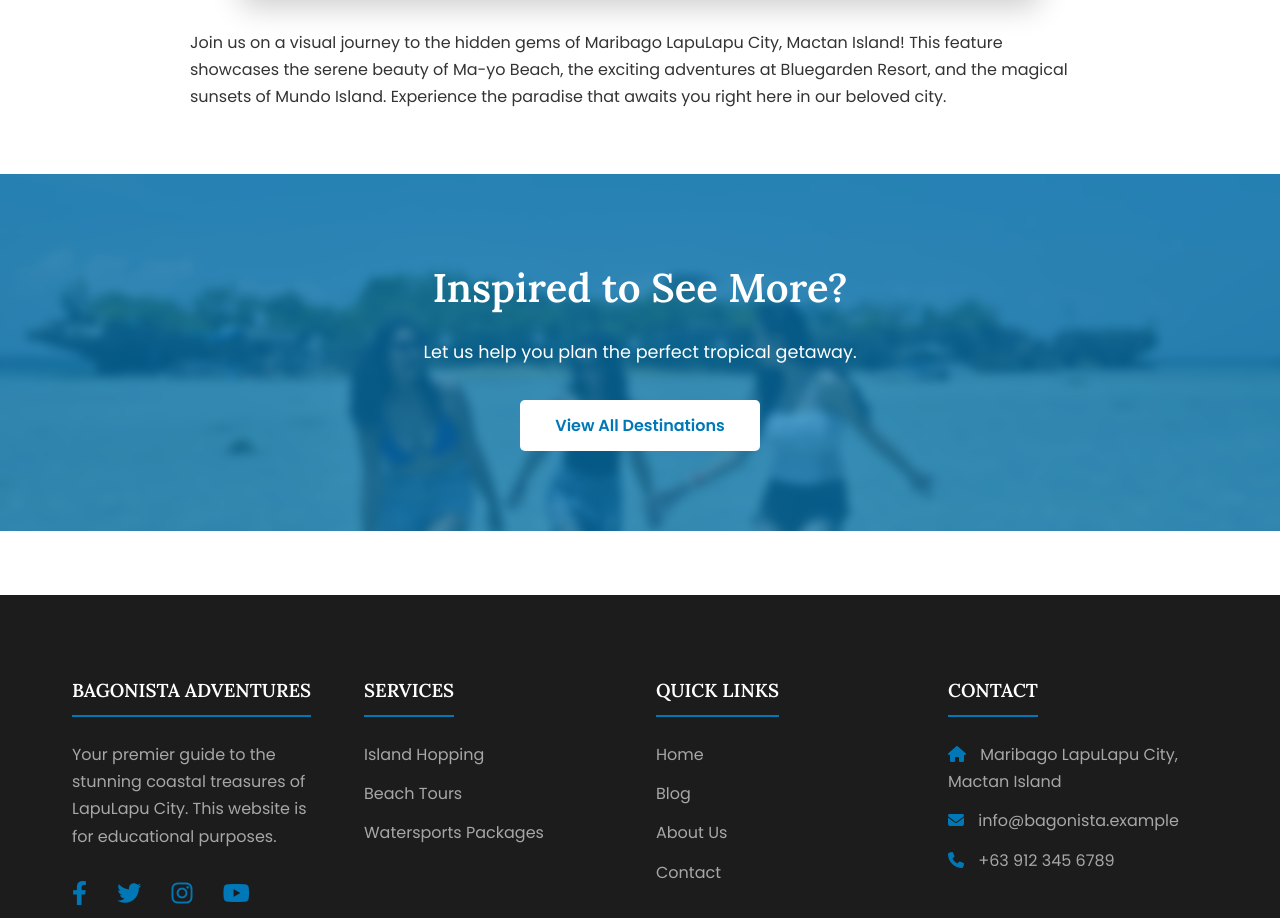
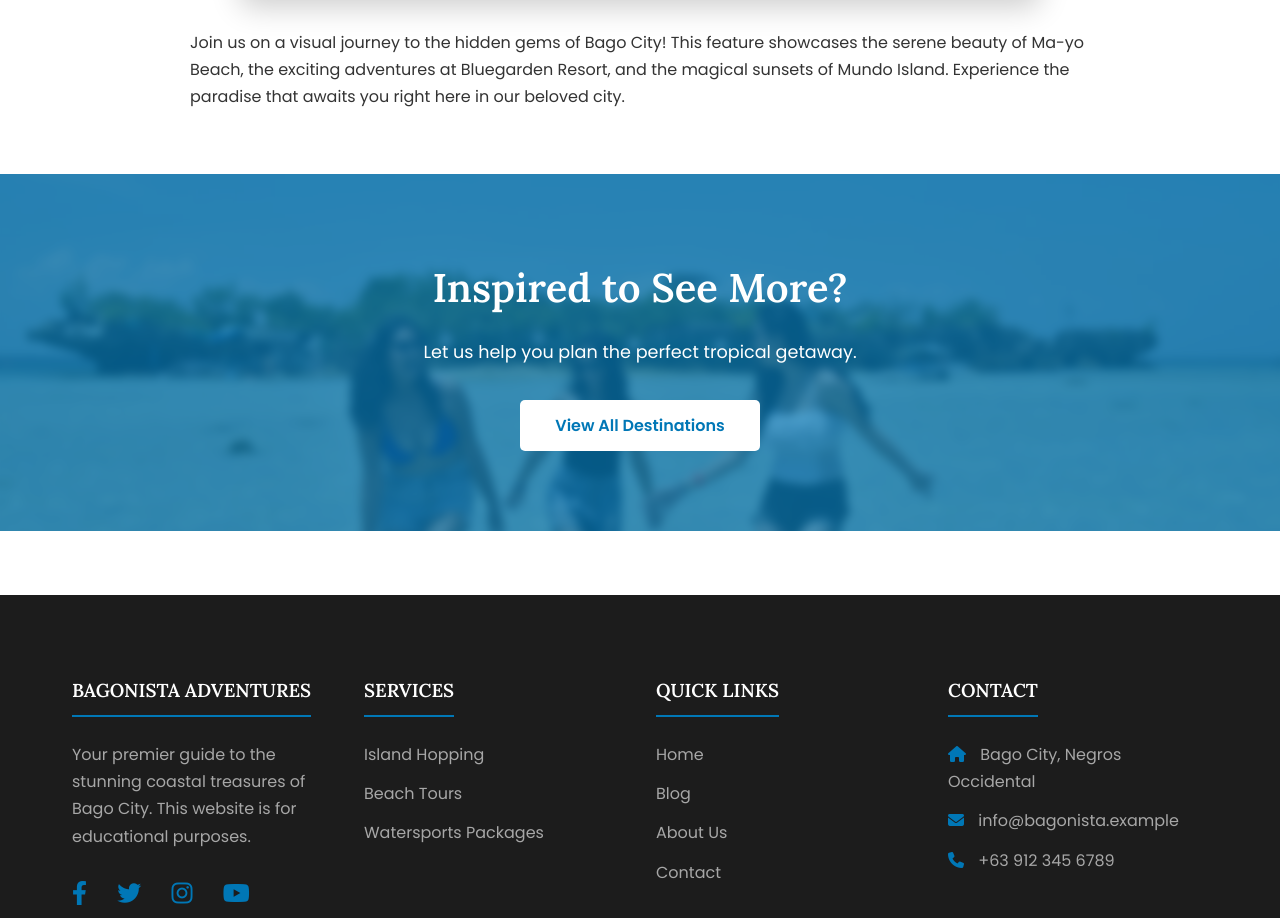
Before and after one commit to jandyl12/bago-website, a plain HTML site: page blog.html in a window 1280 px wide. Shown: the part 997-1915 px from the top of the page. Drawn offline with Linux system fonts and the light colour scheme.

Commit message:
Final fix for blog video content

```diff
--- a/blog.html
+++ b/blog.html
@@ -1,7 +1,7 @@
 <!DOCTYPE html>
 <html lang="en">
 <head>
-    <meta charset="UTF--8">
+    <meta charset="UTF-8">
     <meta name="viewport"
           content="width=device-width, initial-scale=1.0">
     <title>Blog - BAGOnista Adventures</title>
@@ -13,13 +13,14 @@
           rel="stylesheet">
     <link rel="stylesheet"
           href="https://cdnjs.cloudflare.com/ajax/libs/font-awesome/6.2.0/css/all.min.css">
-     <link rel="icon" type="image/png" href="wave.png">
-        </head>
+</head>
 <body>
     <header id="main-header" class="header-active header-static">
         <div class="container">
             <a href="index.html" class="logo-container">
-                <img src="logo.png" alt="BAGOnista Adventures Logo" class="logo">
+                <img src="logo.png"
+                     alt="BAGOnista Adventures Logo"
+                     class="logo">
                 <span class="brand-name">BAGOnista Adventures</span>
             </a>
             <nav class="main-nav">
@@ -31,7 +32,7 @@
                     <li><a href="contact.html">Contact</a></li>
                 </ul>
             </nav>
-             <div class="header-cta">
+            <div class="header-cta">
                 <a href="contact.html" class="cta-button-header">Book Now</a>
             </div>
             <button class="hamburger"
@@ -51,10 +52,9 @@
 
         <section class="container page-section reveal">
             <div class="blog-post-container">
-                <h2>Maribago's Hidden Gem</h2>
+                <h2>Bago City's Hidden Gem</h2>
                 <p class="post-meta">Posted on September 30, 2025</p>
 
-                <!-- Local Video Player Start (FIXED) -->
                 <div class="video-wrapper">
                     <video controls
                            loop
@@ -64,13 +64,10 @@
                         Your browser does not support the video tag.
                     </video>
                 </div>
-                <!-- Local Video Player End -->
 
                 <div class="post-content">
                     <p>
-                        Join us on a visual journey to the hidden gems of Maribago LapuLapu City, Mactan Island!
-                        This feature showcases the serene beauty of Ma-yo Beach, the exciting adventures at Bluegarden Resort, and the magical sunsets of Mundo Island.
-                        Experience the paradise that awaits you right here in our beloved city.
+                        Join us on a visual journey to the hidden gems of Bago City! This feature showcases the serene beauty of Ma-yo Beach, the exciting adventures at Bluegarden Resort, and the magical sunsets of Mundo Island. Experience the paradise that awaits you right here in our beloved city.
                     </p>
                 </div>
             </div>
@@ -91,7 +88,7 @@
             <div class="footer-main">
                 <div class="footer-column">
                     <h3 class="footer-title">BAGOnista Adventures</h3>
-                    <p>Your premier guide to the stunning coastal treasures of LapuLapu City. This website is for educational purposes.</p>
+                    <p>Your premier guide to the stunning coastal treasures of Bago City. This website is for educational purposes.</p>
                     <div class="footer-social-icons">
                         <a href="https://www.facebook.com/profile.php?id=61578409210158" target="_blank" aria-label="Facebook"><i class="fab fa-facebook-f"></i></a>
                         <a href="#" aria-label="Twitter"><i class="fab fa-twitter"></i></a>
@@ -118,7 +115,7 @@
                 </div>
                 <div class="footer-column">
                      <h3 class="footer-title">Contact</h3>
-                     <p><i class="fas fa-home"></i> Maribago LapuLapu City, Mactan Island</p>
+                     <p><i class="fas fa-home"></i> Bago City, Negros Occidental</p>
                      <p><i class="fas fa-envelope"></i> info@bagonista.example</p>
                      <p><i class="fas fa-phone"></i> +63 912 345 6789</p>
                 </div>
```
